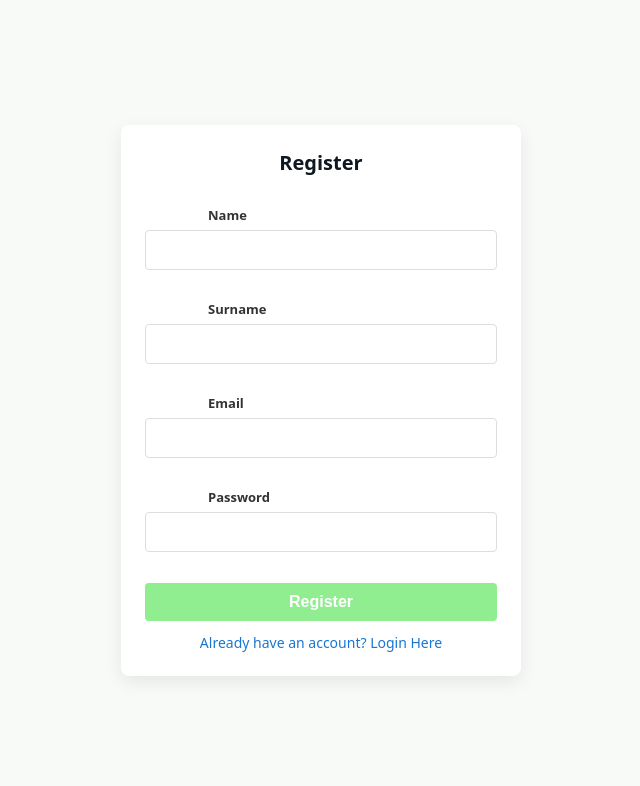
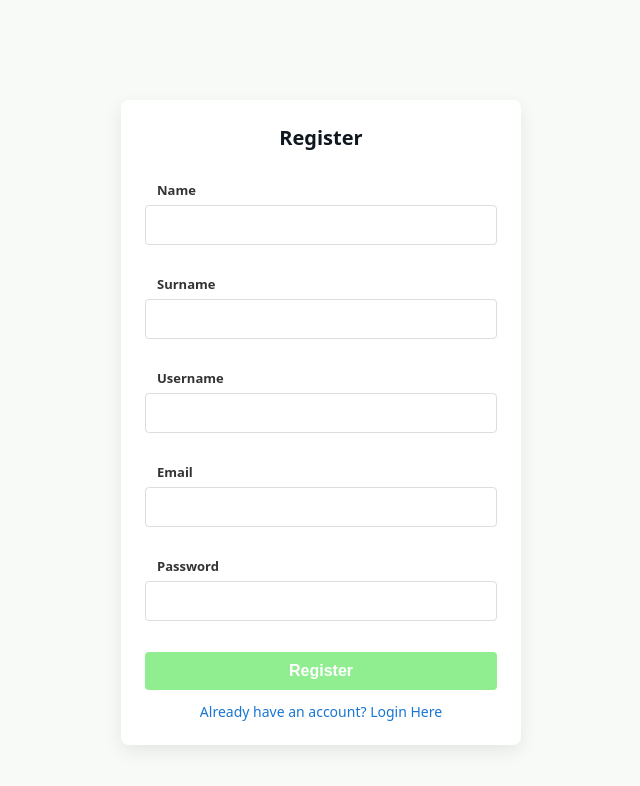
Before and after one commit to kazaction/Group_3_Here_I_Am, a React (Create React App) app in the folder here_i_am/: page /register in a window 1280 px wide. Shown: the top 786 px of the page, without its empty margins (319-959 px from the left). Built offline with nearby package versions, Linux system fonts and the light colour scheme.

Commit message:
Fixed register UI

```diff
--- a/here_i_am/src/components/register.jsx
+++ b/here_i_am/src/components/register.jsx
@@ -5,6 +5,7 @@ import '../css/login.css';
 function Register() {
   const [name, setName] = useState('');
   const [surname, setSurname] = useState('');
+  const [username, setUsername] = useState('');
   const [email, setEmail] = useState('');
   const [password, setPassword] = useState('');
   const [error, setError] = useState('');
@@ -40,22 +41,27 @@ function Register() {
         {success && <div style={{ background: '#e6ffea', color: '#006400', padding: '8px', borderRadius: 4, marginBottom: 8 }}>{success}</div>}
 
         <div className="field">
-          <label>Name</label>
+          <label className="koupas">Name</label>
           <input value={name} onChange={(e) => setName(e.target.value)} />
         </div>
 
         <div className="field">
-          <label>Surname</label>
+          <label className="koupas">Surname</label>
           <input value={surname} onChange={(e) => setSurname(e.target.value)} />
         </div>
 
         <div className="field">
-          <label>Email</label>
+          <label className="koupas">Username</label>
+          <input value={username} onChange={(e) => setUsername(e.target.value)} />
+        </div>
+
+        <div className="field">
+          <label className="koupas">Email</label>
           <input value={email} onChange={(e) => setEmail(e.target.value)} type="email" />
         </div>
 
         <div className="field">
-          <label>Password</label>
+          <label className="koupas">Password</label>
           <input value={password} onChange={(e) => setPassword(e.target.value)} type="password" />
         </div>
 
```
